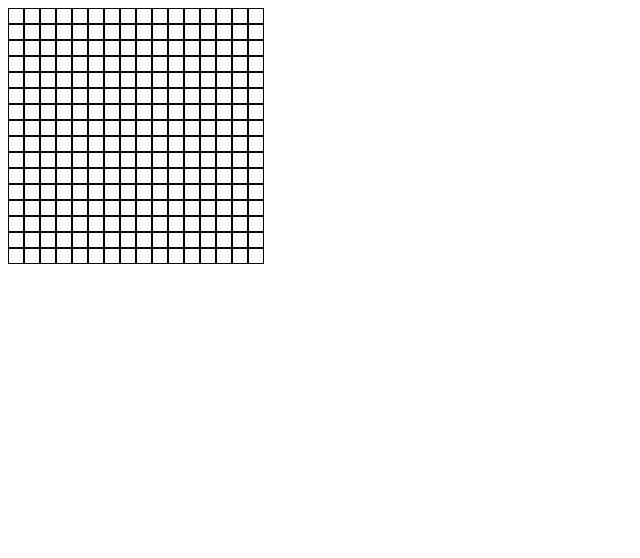
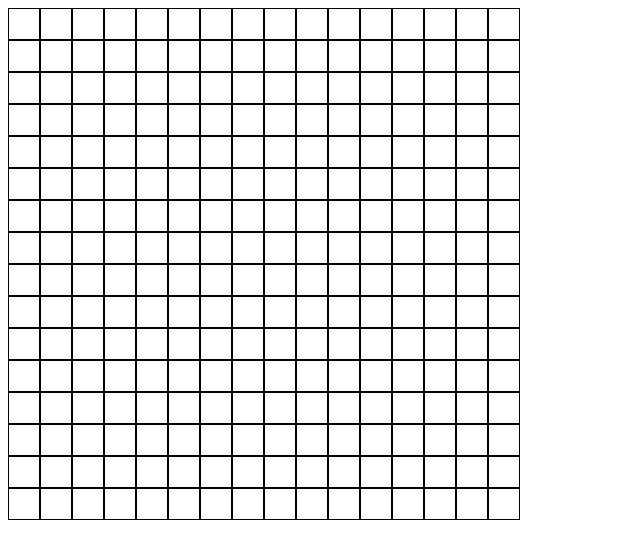
Before and after one commit to blackbear216/etch-a-sketch, a plain HTML site: page index.html in a window 1280 px wide. Shown: the whole page, without its empty margins (0-640 px from the left). Drawn offline with Linux system fonts and the light colour scheme.

Commit message:
Double size of grid

```diff
--- a/style.css
+++ b/style.css
@@ -1,11 +1,11 @@
 .container {
     display: flex;
-    width: 256px;
+    width: 512px;
     flex-wrap: wrap;
 }
 
 .box {
-    width: 14px;
-    height: 14px;
+    width: 30px;
+    height: 30px;
     border: 1px solid black;
 }
```
